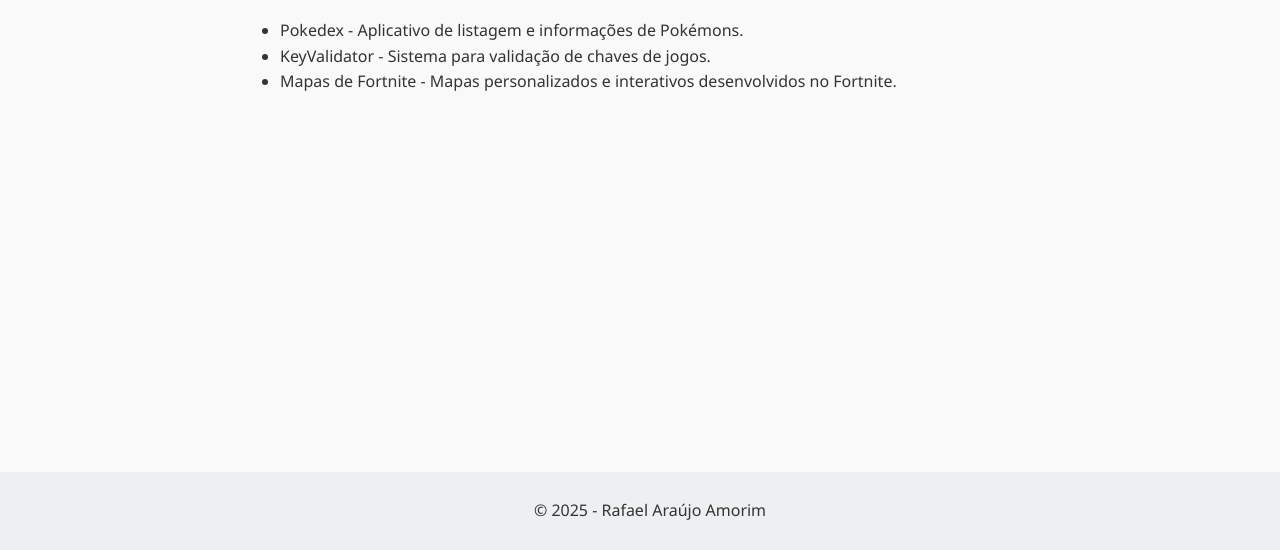
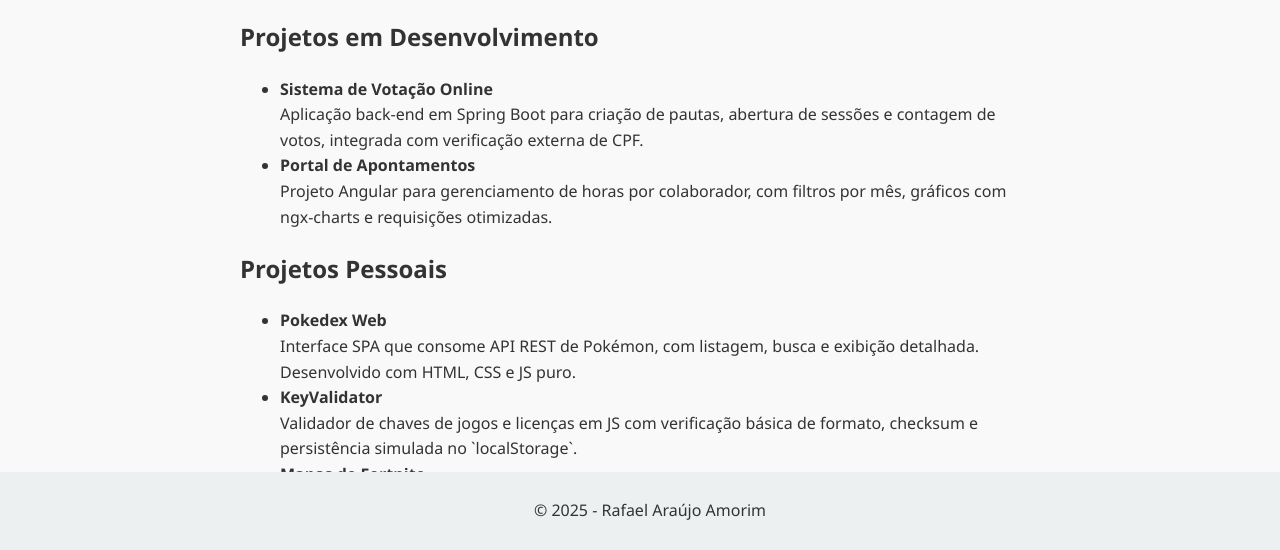
Before and after one commit to ramorim1998/portifolio-rafael, a plain HTML site: page portfolio.html in a window 1280 px wide. Shown: the part 250-800 px from the top of the page. Drawn offline with Linux system fonts and the light colour scheme.

Commit message:
feat more infos

```diff
--- a/portfolio.html
+++ b/portfolio.html
@@ -6,7 +6,6 @@
   <link rel="stylesheet" href="css/style.css">
 </head>
 <body>
-
   <header>
     <nav>
       <ul>
@@ -22,17 +21,51 @@
   <main>
     <p id="saudacao"></p>
     <h1>Portfólio</h1>
+
+    <section>
+      <h2>Projetos em Desenvolvimento</h2>
       <ul>
-      <li>Pokedex - Aplicativo de listagem e informações de Pokémons.</li>
-      <li>KeyValidator - Sistema para validação de chaves de jogos.</li>
-      <li>Mapas de Fortnite - Mapas personalizados e interativos desenvolvidos no Fortnite.</li>
+        <li>
+          <strong>Sistema de Votação Online</strong><br>
+          Aplicação back-end em Spring Boot para criação de pautas, abertura de sessões e contagem de votos, integrada com verificação externa de CPF.
+        </li>
+        <li>
+          <strong>Portal de Apontamentos</strong><br>
+          Projeto Angular para gerenciamento de horas por colaborador, com filtros por mês, gráficos com ngx-charts e requisições otimizadas.
+        </li>
       </ul>
+    </section>
+
+    <section>
+      <h2>Projetos Pessoais</h2>
+      <ul>
+        <li>
+          <strong>Pokedex Web</strong><br>
+          Interface SPA que consome API REST de Pokémon, com listagem, busca e exibição detalhada. Desenvolvido com HTML, CSS e JS puro.
+        </li>
+        <li>
+          <strong>KeyValidator</strong><br>
+          Validador de chaves de jogos e licenças em JS com verificação básica de formato, checksum e persistência simulada no `localStorage`.
+        </li>
+        <li>
+          <strong>Mapas de Fortnite</strong><br>
+          Criação e personalização de mapas interativos usando Verse (Unreal Engine), com scripts de jogo, lógica de missão e interações multiplayer.
+        </li>
+      </ul>
+    </section>
+
+    <section>
+      <h2>FlairTech</h2>
+      <p>
+        Microempreendimento de manutenção de PCs e celulares (software e hardware), além de consultoria em programação e segurança da informação.
+      </p>
+    </section>
+    <br>
   </main>
 
   <footer>
     <p>&copy; 2025 - Rafael Araújo Amorim</p>
   </footer>
-
   <script src="js/script.js"></script>
 </body>
 </html>
```
Also changed, not shown: formacao.html (+17 -8 lines), index.html (+32 -4 lines). Lines whose indentation alone changed are shown as unchanged.
